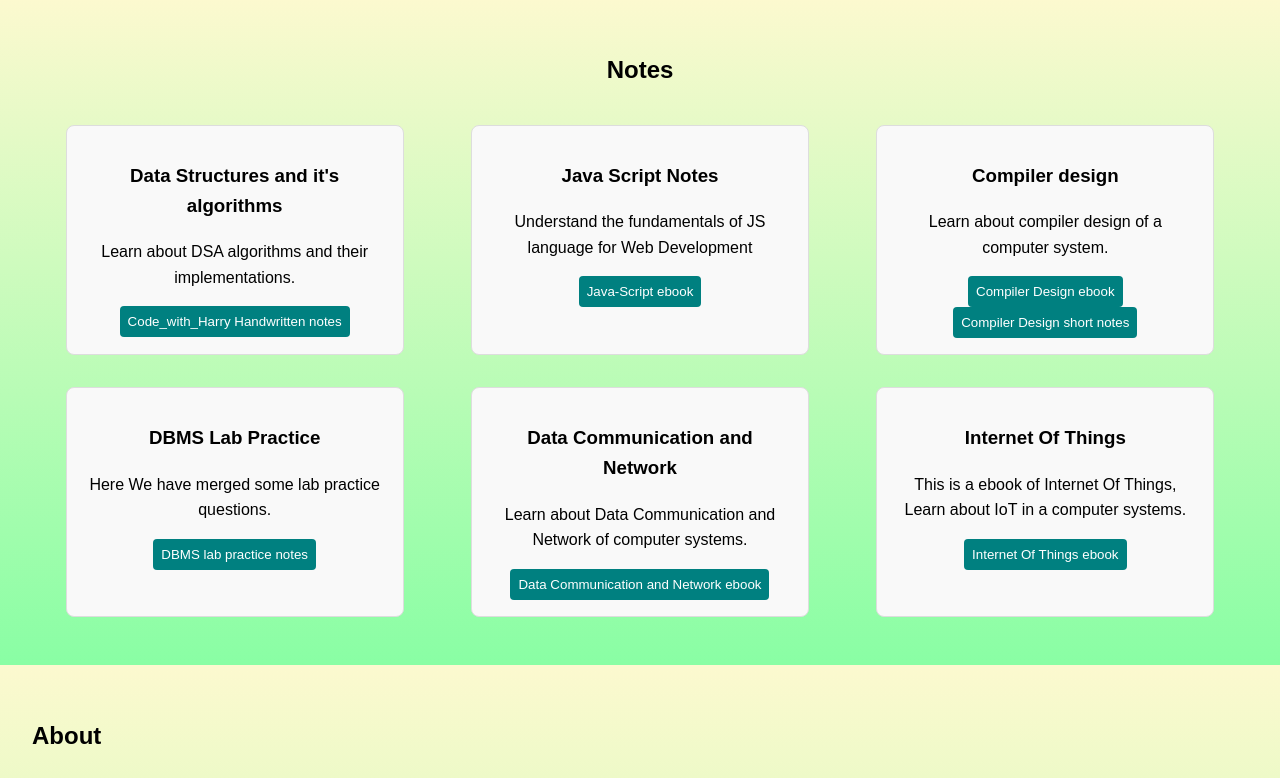
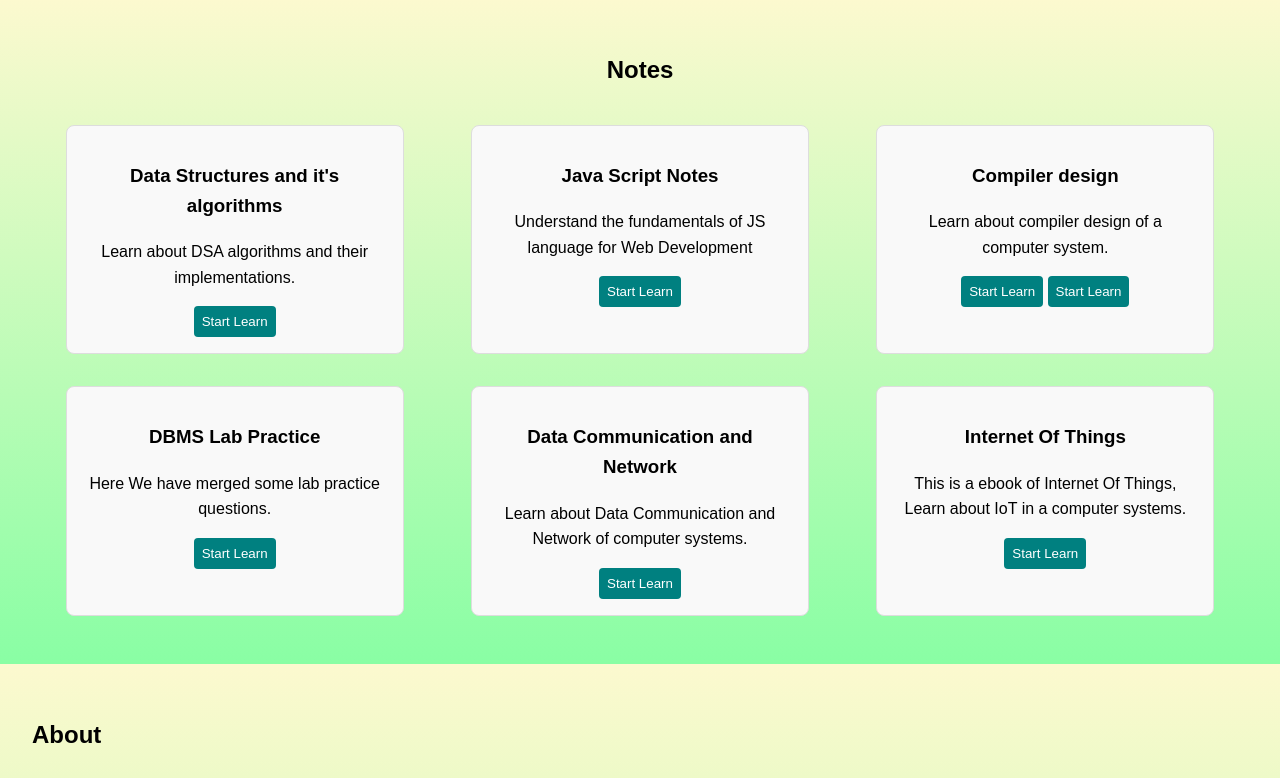
Before and after one commit to srabani-01/srabani-01.github.io, a plain HTML site: page index.html in a window 1280 px wide. Shown: the part 569-1347 px from the top of the page. Drawn offline with Linux system fonts and the light colour scheme.

Commit message:
index.html

```diff
--- a/index.html
+++ b/index.html
@@ -38,33 +38,33 @@
             <div id="DSA" class="course-item">
                 <h3>Data Structures and it's algorithms</h3>
                 <p>Learn about DSA algorithms and their implementations.</p>
-                <button onclick="window.open('dsa.pdf','_blank')" type="button">Code_with_Harry Handwritten notes</button>
+                <button onclick="window.open('dsa.pdf','_blank')" type="button">Start Learn</button>
             </div>
             <div id="JS" class="course-item">
                 <h3>Java Script Notes</h3>
                 <p>Understand the fundamentals of JS language for Web Development</p>
-                <button onclick="window.open('Java script Notes.pdf','_blank')" type="button">Java-Script ebook</button>
+                <button onclick="window.open('Java script Notes.pdf','_blank')" type="button">Start Learn</button>
             </div>
             <div id="CD" class="course-item">
                 <h3>Compiler design</h3>
                 <p>Learn about compiler design of a computer system.</p>
-                <button onclick="window.open('Compiler Design Book.pdf','_blank')" type="button">Compiler Design ebook</button>
-				<button onclick="window.open('Compiler Design_SDAS.pdf','_blank')" type="button">Compiler Design short notes</button>
+                <button onclick="window.open('Compiler Design Book.pdf','_blank')" type="button">Start Learn</button>
+				<button onclick="window.open('Compiler Design_SDAS.pdf','_blank')" type="button">Start Learn</button>
             </div>
 			<div id="DBMS" class="course-item">
                 <h3>DBMS Lab Practice</h3>
                 <p>Here We have merged some lab practice questions.</p>
-                <button onclick="window.open('dbms1.pdf','_blank')" type="button">DBMS lab practice notes</button>
+                <button onclick="window.open('dbms1.pdf','_blank')" type="button">Start Learn</button>
             </div>
 			<div id="DCN" class="course-item">
                 <h3>Data Communication and Network</h3>
                 <p>Learn about Data Communication and Network of computer systems.</p>
-                <button onclick="window.open('cnet1.pdf','_blank')" type="button">Data Communication and Network ebook</button>
+                <button onclick="window.open('cnet1.pdf','_blank')" type="button">Start Learn</button>
             </div>
 			<div id="IoT" class="course-item">
                 <h3>Internet Of Things</h3>
                 <p>This is a ebook of Internet Of Things, Learn about IoT in a computer systems.</p>
-                <button onclick="window.open('iot.pdf','_blank')" type="button">Internet Of Things ebook</button>
+                <button onclick="window.open('iot.pdf','_blank')" type="button">Start Learn</button>
             </div>
             <!-- Add more courses as needed -->
         </div>
```
